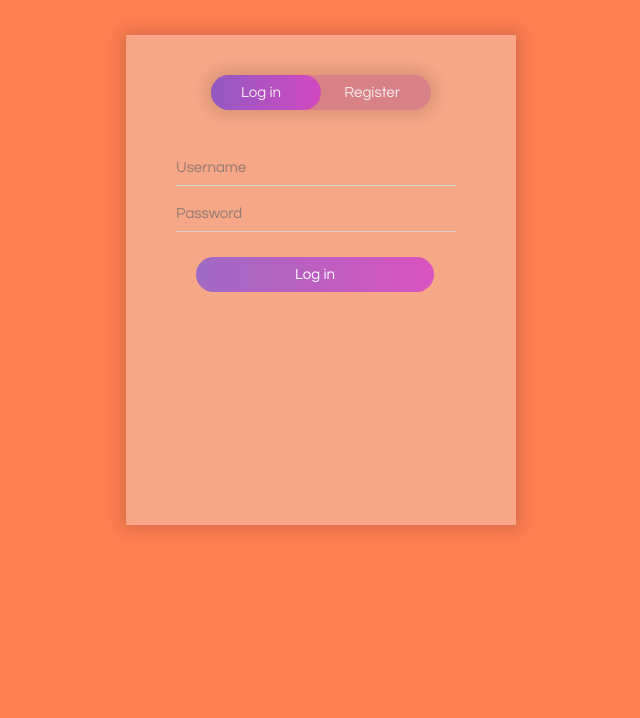
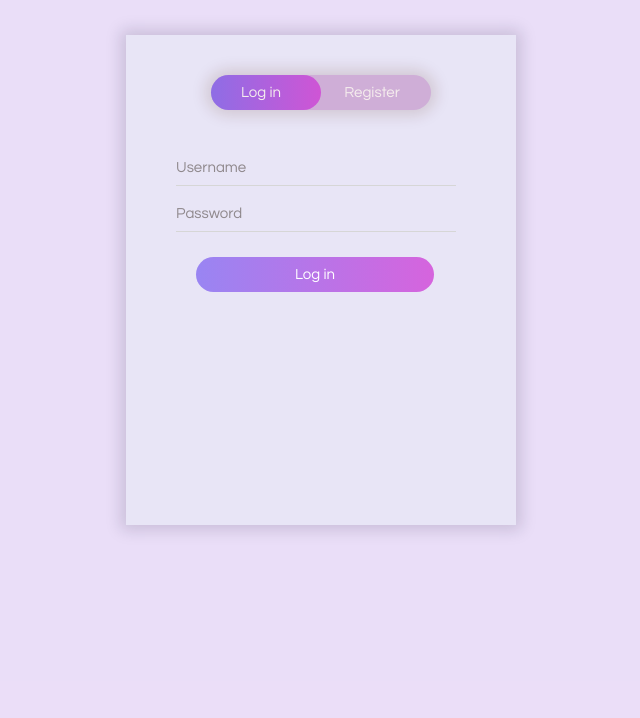
Before and after one commit to benigmatic/HTML-CSS-JS-templates-login-slide.github.io, a plain HTML site: page index.html in a window 1280 px wide. Shown: the part 82-800 px from the top of the page, without its empty margins (319-959 px from the left). Drawn offline with Linux system fonts and the light colour scheme; files whose address does not match are found by name.

Commit message:
Update styles.css

```diff
--- a/styles.css
+++ b/styles.css
@@ -26,7 +26,7 @@ p{
   height:100%;
   width: 100%;
   position:absolute;
-  background-color:coral;
+ background-color: rgba(234, 221, 248, 0.97);
 
 }
 .form{
```
